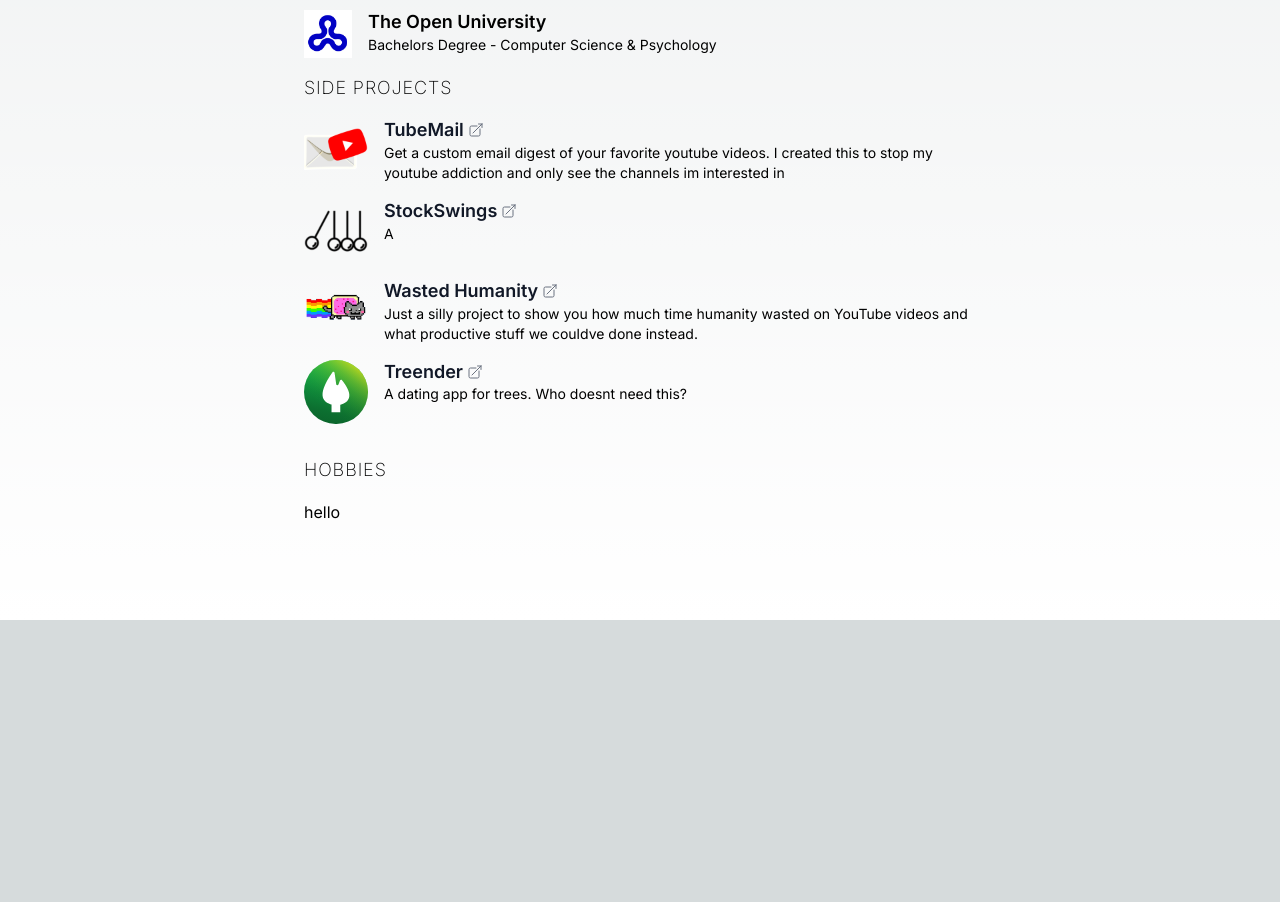
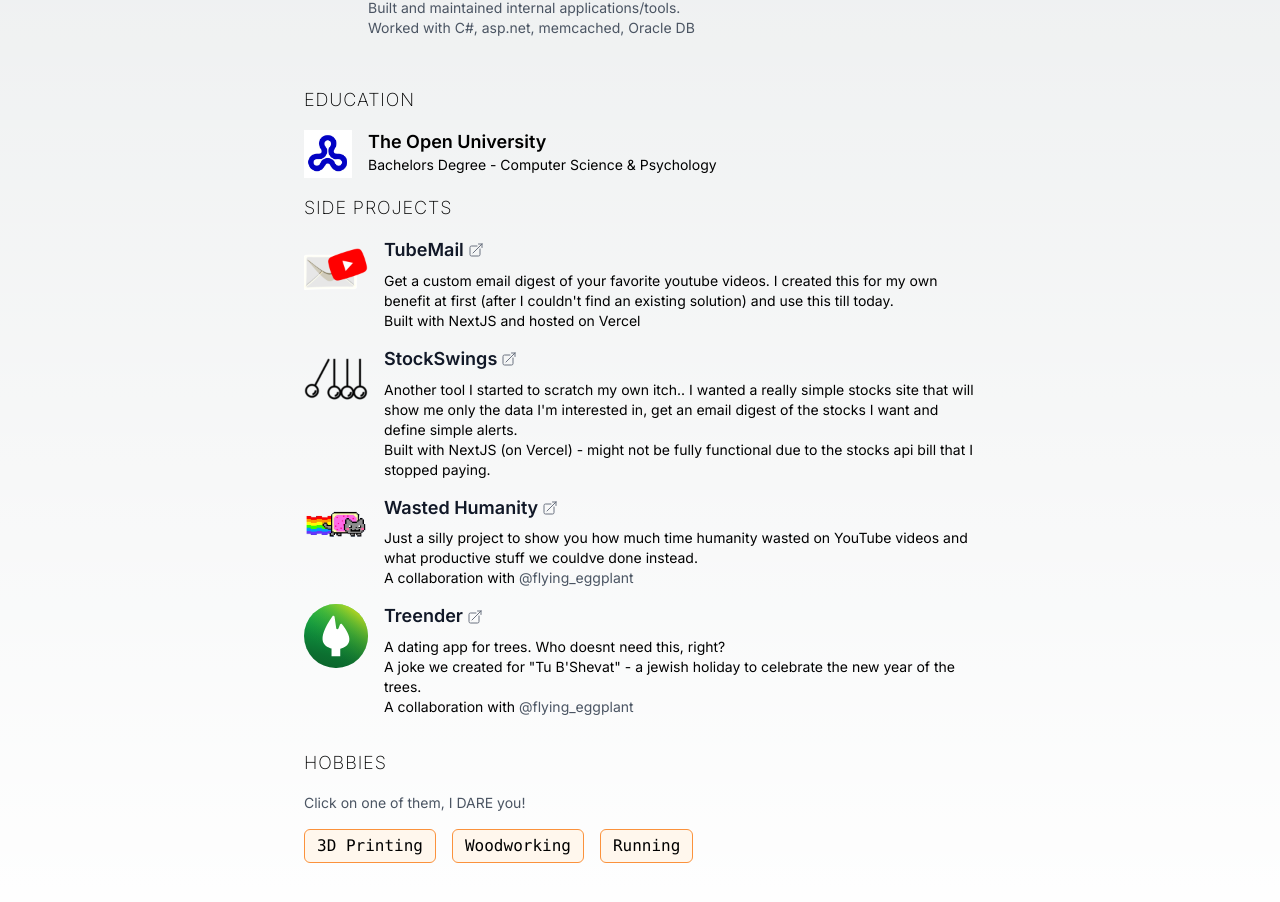
Before and after one commit to gillyb/thisisgilly, a Next.js app: page / in a window 1280 px wide. Shown: the part 1566-2468 px from the top of the page. Before the commit the page ends 2186 px from the top, so only its background shows below. Built offline with nearby package versions, Linux system fonts and the light colour scheme.

Commit message:
Fast commit baby

```diff
--- a/src/app/componenets/side-project.tsx
+++ b/src/app/componenets/side-project.tsx
@@ -5,7 +5,7 @@
   name: string;
   website: string;
   imageUrl: string;
-  description: string;
+  description?: string[];
 }
 
 export default function SideProject(props: SideProjectInfo) {
@@ -24,9 +24,7 @@
             </svg>
           </Link>
         </div>
-        <p className="text-sm">
-          {props.description}
-        </p>
+        <p className="text-sm mt-2" dangerouslySetInnerHTML={{__html: props.description?.join('<br/>') || ''}}></p>
       </div>
     </div>
   );
--- a/src/app/data/experience.ts
+++ b/src/app/data/experience.ts
@@ -3,7 +3,7 @@
   title: 'Principal Engineer',
   dates: 'August 2021 - Current',
   imageUrl: '/images/paloalto_logo.jpeg',
-  description: ['']
+  description: ['Working on core features of Cortex XDR, one of Palo Alto\'s fastest growing products. Owner of the XQL editor tool inside the app - XQL is a proprietary language for querying user data. I worked on adding many new features to the language, defining the grammar and implementing live error checking and coding suggestions while typing.', 'Worked with Angular & React. Used the ANTLR library for defining the XQL grammar and creating listeners for error checking and suggestions.']
 }, {
   name: 'Google',
   title: 'Senior Software Engineer (Level 4)',
--- a/src/app/data/side-projects.ts
+++ b/src/app/data/side-projects.ts
@@ -2,20 +2,20 @@
   name: 'TubeMail',
   website: 'https://tubemail.io',
   imageUrl: '/images/tubemail_logo.png',
-  description: 'Get a custom email digest of your favorite youtube videos.\nI created this to stop my youtube addiction and only see the channels im interested in',
+  description: ['Get a custom email digest of your favorite youtube videos. I created this for my own benefit at first (after I couldn\'t find an existing solution) and use this till today.', 'Built with NextJS and hosted on Vercel'],
 }, {
   name: 'StockSwings',
   website: 'https://stockswings.io',
   imageUrl: '/images/stockswings_logo.png',
-  description: 'A'
+  description: ['Another tool I started to scratch my own itch.. I wanted a really simple stocks site that will show me only the data I\'m interested in, get an email digest of the stocks I want and define simple alerts.', 'Built with NextJS (on Vercel) - might not be fully functional due to the stocks api bill that I stopped paying.']
 }, {
   name: 'Wasted Humanity',
   website: 'https://wastedhumanity.com',
   imageUrl: '/images/wastedhumanity_logo.png',
-  description: 'Just a silly project to show you how much time humanity wasted on YouTube videos and what productive stuff we couldve done instead.'
+  description: ['Just a silly project to show you how much time humanity wasted on YouTube videos and what productive stuff we couldve done instead.', 'A collaboration with <a class="hover:underline text-gray-600 hover:text-gray-900" target="_blank" href="https://www.instagram.com/flying_eggplant/">@flying_eggplant</a>']
 }, {
   name: 'Treender',
   website: 'https://treenderapp.com',
   imageUrl: '/images/treender_logo.svg',
-  description: 'A dating app for trees. Who doesnt need this?'
+  description: ['A dating app for trees. Who doesnt need this, right?', 'A joke we created for "Tu B\'Shevat" - a jewish holiday to celebrate the new year of the trees.', 'A collaboration with <a class="hover:underline text-gray-600 hover:text-gray-900" href="https://www.instagram.com/flying_eggplant/" target="_blank">@flying_eggplant</a>']
 }];
--- a/src/app/page.tsx
+++ b/src/app/page.tsx
@@ -79,8 +79,11 @@
       {/* Hobbies */}
       <div className="max-w-2xl w-full text-left">
         <SectionHeader name="Hobbies" />
-        <div className="">
-          hello
+        <p className="text-sm text-gray-600 mb-4">Click on one of them, I DARE you!</p>
+        <div className="flex gap-4">
+          <span className="border rounded-md bg-orange-50 border-orange-400 py-1 px-3 font-mono cursor-pointer hover:underline hover:bg-orange-100">3D Printing</span>
+          <span className="border rounded-md bg-orange-50 border-orange-400 py-1 px-3 font-mono cursor-pointer hover:underline hover:bg-orange-100">Woodworking</span>
+          <span className="border rounded-md bg-orange-50 border-orange-400 py-1 px-3 font-mono cursor-pointer hover:underline hover:bg-orange-100">Running</span>
         </div>
       </div>
 
```
